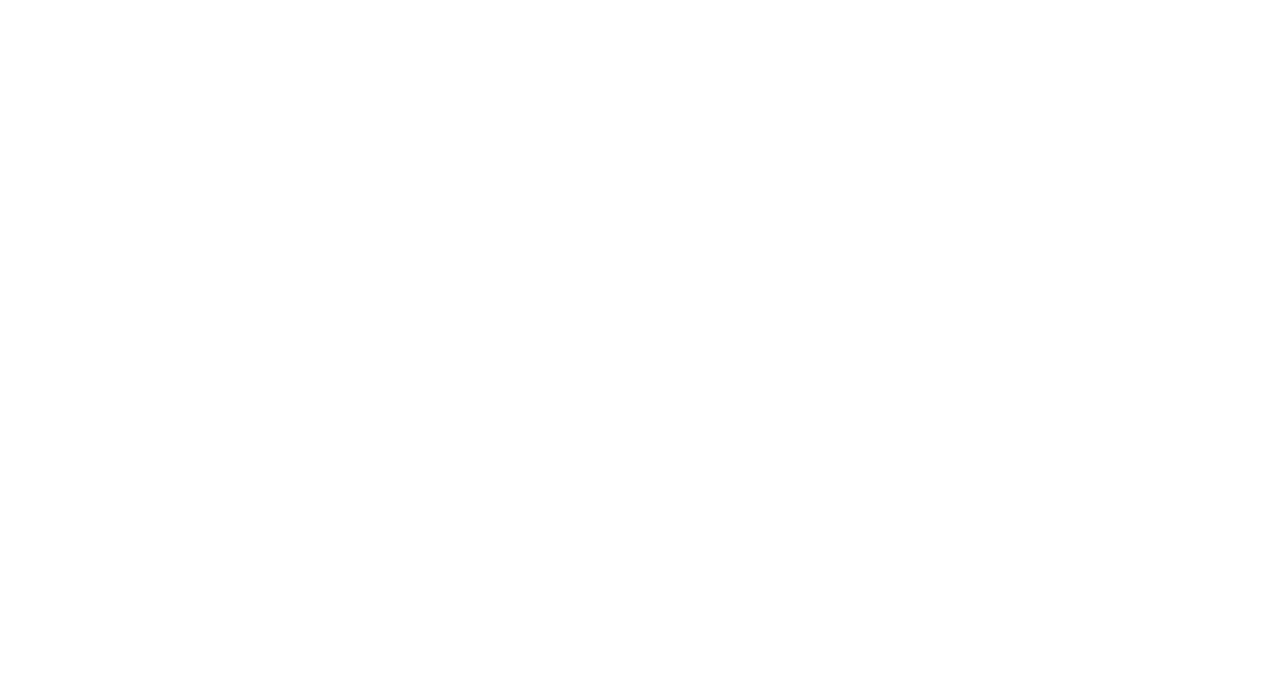
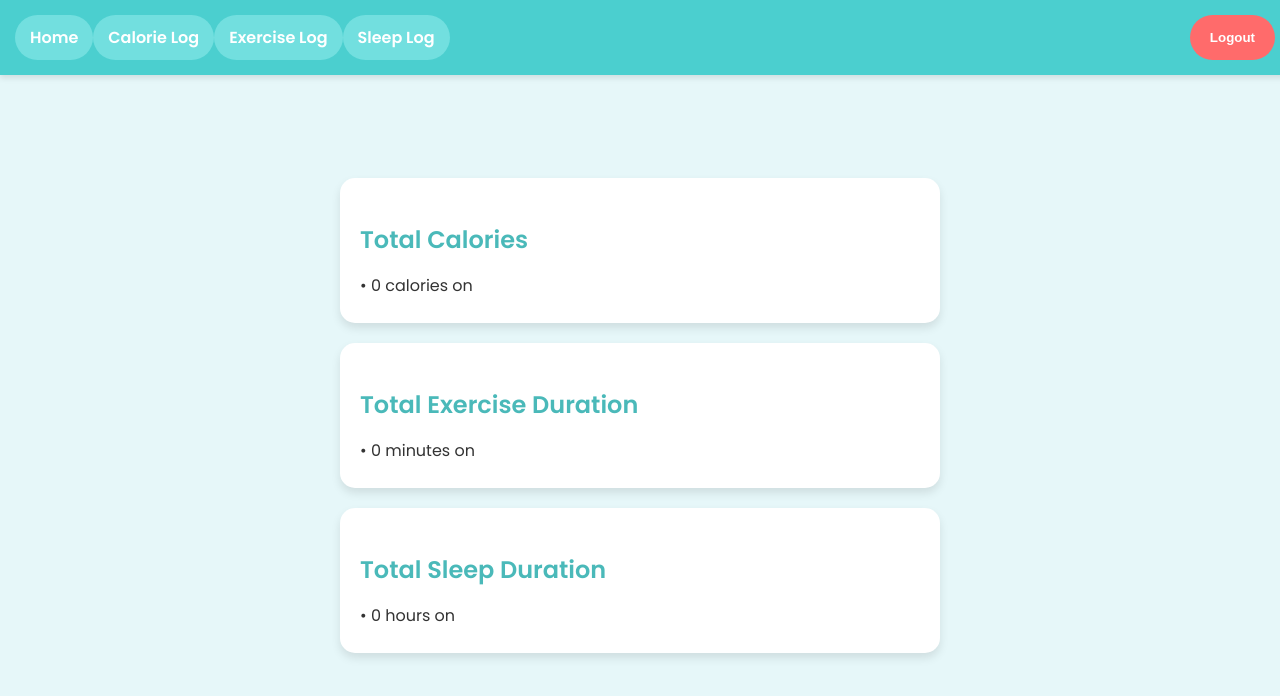
Before and after one commit to bsbowen/HealthTracker, a React (Create React App) app in the folder frontend/: page /dashboard in a window 1280 px wide. Before the commit this address had no page. Shown: the top 696 px of the page. Built offline with nearby package versions, Linux system fonts and the light colour scheme; no server answers.

Commit message:
added nav bar, dashboard, linked pages, added dashboard route in frontend/app.js , fixed logout link to login page.

```diff
--- a/frontend/src/App.js
+++ b/frontend/src/App.js
@@ -5,6 +5,7 @@
 import "./index.css";
 import Login from "./components/Login";
 import Register from "./components/Register";
+import Dashboard from "./components/Dashboard";
 
 function App() {
   return (
@@ -12,6 +13,7 @@
       <Routes>
         <Route path="/" element={<Login />} />
         <Route path="/register" element={<Register />} />
+        <Route path="/dashboard" element={<Dashboard />} />
       </Routes>
     </Router>
   );
--- a/frontend/src/components/Dashboard.js
+++ b/frontend/src/components/Dashboard.js
@@ -1,79 +1,99 @@
 // src/components/Dashboard.js
-import React, { useEffect, useState } from 'react';
-import axios from 'axios';
-import './dashboard.css'; // Link to the CSS file
+import React, { useEffect, useState } from "react";
+import axios from "axios";
+import "./dashboard.css"; // Link to the CSS file
 import Navbar from "./Navbar";
 
 const DashboardPage = () => {
   const [totalCalories, setTotalCalories] = useState(0);
   const [exerciseDuration, setExerciseDuration] = useState(0);
   const [sleepDuration, setSleepDuration] = useState(0);
-    const [date, setDate] = useState('');
+  const [date, setDate] = useState("");
 
   useEffect(() => {
     // Fetch calorie entries
-        axios.get('/api/calories/user/:userId', {
+    axios
+      .get("/api/calories/user/:userId", {
         headers: {
-                Authorization: `Bearer ${localStorage.getItem('token')}`
-            }
+          Authorization: `Bearer ${localStorage.getItem("token")}`,
+        },
       })
-            .then(response => {
+      .then((response) => {
         const calorieData = response.data;
         // Assuming the response is an array of entries, sum them up
-                const total = calorieData.reduce((acc, entry) => acc + entry.calories, 0);
+        const total = calorieData.reduce(
+          (acc, entry) => acc + entry.calories,
+          0
+        );
         setTotalCalories(total);
         if (calorieData.length > 0) setDate(calorieData[0].intake_date); // Example of getting the latest date
       })
-            .catch(error => console.error('Error fetching calorie data:', error));
+      .catch((error) => console.error("Error fetching calorie data:", error));
 
     // Fetch exercise logs
-        axios.get('/api/exercise/user/:userId', {
+    axios
+      .get("/api/exercise/user/:userId", {
         headers: {
-                Authorization: `Bearer ${localStorage.getItem('token')}`
-            }
+          Authorization: `Bearer ${localStorage.getItem("token")}`,
+        },
       })
-            .then(response => {
+      .then((response) => {
         const exerciseData = response.data;
         // Sum all exercise durations
-                const total = exerciseData.reduce((acc, entry) => acc + entry.duration, 0);
+        const total = exerciseData.reduce(
+          (acc, entry) => acc + entry.duration,
+          0
+        );
         setExerciseDuration(total);
       })
-            .catch(error => console.error('Error fetching exercise data:', error));
+      .catch((error) => console.error("Error fetching exercise data:", error));
 
     // Fetch sleep records
-        axios.get('/api/sleep/user/:userId', {
+    axios
+      .get("/api/sleep/user/:userId", {
         headers: {
-                Authorization: `Bearer ${localStorage.getItem('token')}`
-            }
+          Authorization: `Bearer ${localStorage.getItem("token")}`,
+        },
       })
-            .then(response => {
+      .then((response) => {
         const sleepData = response.data;
         // Sum all sleep durations
-                const total = sleepData.reduce((acc, entry) => acc + entry.sleep_duration, 0);
+        const total = sleepData.reduce(
+          (acc, entry) => acc + entry.sleep_duration,
+          0
+        );
         setSleepDuration(total);
       })
-            .catch(error => console.error('Error fetching sleep data:', error));
+      .catch((error) => console.error("Error fetching sleep data:", error));
   }, []);
 
   return (
+    <div className="container">
     <div className="dashboard-container">
         <Navbar />
         {/* Total Calories */}
         <div className="card">
-            <h3>Total Calories</h3>
-            <p>• {totalCalories} calories on {date}</p>
+            <h3 className="card-title">Total Calories</h3>
+            <p className="card-content">
+                • {totalCalories} calories on {date}
+            </p>
         </div>
 
         {/* Total Exercise Duration */}
         <div className="card">
-            <h3>Total Exercise Duration</h3>
-            <p>• {exerciseDuration} minutes on {date}</p>
+            <h3 className="card-title">Total Exercise Duration</h3>
+            <p className="card-content">
+                • {exerciseDuration} minutes on {date}
+            </p>
         </div>
 
         {/* Total Sleep Duration */}
         <div className="card">
-            <h3>Total Sleep Duration</h3>
-            <p>• {sleepDuration} hours on {date}</p>
+            <h3 className="card-title">Total Sleep Duration</h3>
+            <p className="card-content">
+                • {sleepDuration} hours on {date}
+            </p>
+        </div>
     </div>
 </div>
 
--- a/frontend/src/components/Login.js
+++ b/frontend/src/components/Login.js
@@ -3,7 +3,7 @@
 import React, { useState } from "react";
 import { useNavigate, Link } from "react-router-dom";
 import axios from "axios";
-import "./Login.css";
+import "./login.css";
 
 const Login = () => {
   const [email, setEmail] = useState("");
@@ -34,7 +34,7 @@
       const response = await axios.post("/api/auth/login", { email, password });
       localStorage.setItem("token", response.data.token);
       console.log("Logged in successfully");
-      navigate("/dashboard"); // Redirect to dashboard or home page
+      navigate("./Dashboard"); // Redirect to dashboard or home page
     } catch (err) {
       if (err.response && err.response.data && err.response.data.message) {
         setError(err.response.data.message);
--- a/frontend/src/components/Navbar.js
+++ b/frontend/src/components/Navbar.js
@@ -1,27 +1,37 @@
 // src/components/Navbar.js
 
-import React from 'react';
-import { Link, useNavigate } from 'react-router-dom';
-import './navbar.css'; // Assuming you will have a CSS file to style the navbar
+import React from "react";
+import { Link, useNavigate } from "react-router-dom";
+import "./navbar.css"; // Assuming you will have a CSS file to style the navbar
 
 const Navbar = () => {
   const navigate = useNavigate();
 
   const handleLogout = () => {
     // Clear the token from localStorage
-    localStorage.removeItem('token');
+    localStorage.removeItem("token");
     // Navigate back to login page
-    navigate('/login');
+    navigate("/");
   };
 
   return (
     <nav className="navbar">
       <div className="navbar-container">
-        <Link to="/dashboard" className="nav-link">Home</Link>
-        <Link to="/calorie-log" className="nav-link">Calorie Log</Link>
-        <Link to="/exercise-log" className="nav-link">Exercise Log</Link>
-        <Link to="/sleep-log" className="nav-link">Sleep Log</Link>
-        <button className="logout-btn" onClick={handleLogout}>Logout</button>
+        <Link to="/dashboard" className="nav-link">
+          Home
+        </Link>
+        <Link to="/calorie-log" className="nav-link">
+          Calorie Log
+        </Link>
+        <Link to="/exercise-log" className="nav-link">
+          Exercise Log
+        </Link>
+        <Link to="/sleep-log" className="nav-link">
+          Sleep Log
+        </Link>
+        <button className="logout-btn" onClick={handleLogout}>
+          Logout
+        </button>
       </div>
     </nav>
   );
--- a/frontend/src/components/Register.js
+++ b/frontend/src/components/Register.js
@@ -1,7 +1,9 @@
 // src/components/Register.js
 
 import React, { useState } from "react";
+import { useNavigate } from "react-router-dom";
 import axios from "axios";
+import Navbar from "./Navbar";
 import "./register-page.css"; // Assuming you moved register-page.css into src
 
 const Register = () => {
@@ -11,6 +13,7 @@
   const [password, setPassword] = useState("");
   const [error, setError] = useState("");
   const [message, setMessage] = useState("");
+  const navigate = useNavigate();
 
   const handleRegister = async (e) => {
     e.preventDefault();
@@ -24,6 +27,7 @@
 
   return (
     <div className="container">
+      <Navbar />
       {/* Moving Icons Section */}
       <div className="icon-container">
         <i className="fas fa-heartbeat moving-icon"></i>
@@ -79,7 +83,17 @@
             Register
           </button>
         </form>
-        {message && <p className="success">{message}</p>}
+        {message && (
+          <div>
+            <p className="success">{message}</p>
+            <button
+              className="login-btn"
+              onClick={() => navigate("/api/auth/login")}
+            >
+              Go to Login
+            </button>
+          </div>
+        )}
         {error && <p className="error">{error}</p>}
       </div>
     </div>
--- a/frontend/src/components/dashboard.css
+++ b/frontend/src/components/dashboard.css
@@ -1,12 +1,20 @@
-
 /* src/components/dashboard */
 
+.container {
+    background-color: #e6f7f9;
+    display: flex;
+    justify-content: center;
+    align-items: center;
+    height: 100vh;
+}
+
 .dashboard-container {
+    display: flex;
+    flex-direction: column;
+    max-width: 600px;
     width: 100%;
-    max-width: 600px;
-    margin: 0 auto;
+    margin-top: 50px;
     padding: 20px;
-    text-align: center;
 }
 
 .card {
@@ -17,13 +25,14 @@
     margin-bottom: 20px;
 }
 
-.card h3 {
+.card-title {
     font-size: 1.5rem;
     color: #4ab9b9;
     margin-bottom: 10px;
+    font-weight: bold;
 }
 
-.card p {
+.card-content {
     font-size: 1rem;
     color: #333;
     margin-bottom: 5px;
--- a/frontend/src/components/navbar.css
+++ b/frontend/src/components/navbar.css
@@ -15,23 +15,30 @@
 
 .navbar-container {
   display: flex;
-  gap: 20px;
+  justify-content: space-between;
+  width: 100%;
 }
 
 .nav-links {
   display: flex;
-  gap: 20px;
+  gap: 50px;
+  margin-left: 5px;
 }
 
 .nav-link {
+  padding: 10px 15px;
+  border: none;
+  border-radius: 25px;
+  background: #72dfdf;
   color: white;
   text-decoration: none;
   font-weight: bold;
-  transition: color 0.3s;
+  transition: background 0.3s, color 0.3s;
 }
 
 .nav-link:hover {
-  color: #e6f7f9;
+  background: #4bcfcf;
+  color: #ffffff;
 }
 
 .logout-btn {
@@ -44,6 +51,7 @@
   cursor: pointer;
   transition: background-color 0.3s;
   margin-left: auto;
+  margin-right: 20px;
 }
 
 .logout-btn:hover {
```
Also changed, not shown: 1 other file (tests, documents, lock files or other folders). Lines whose indentation alone changed are shown as unchanged.
